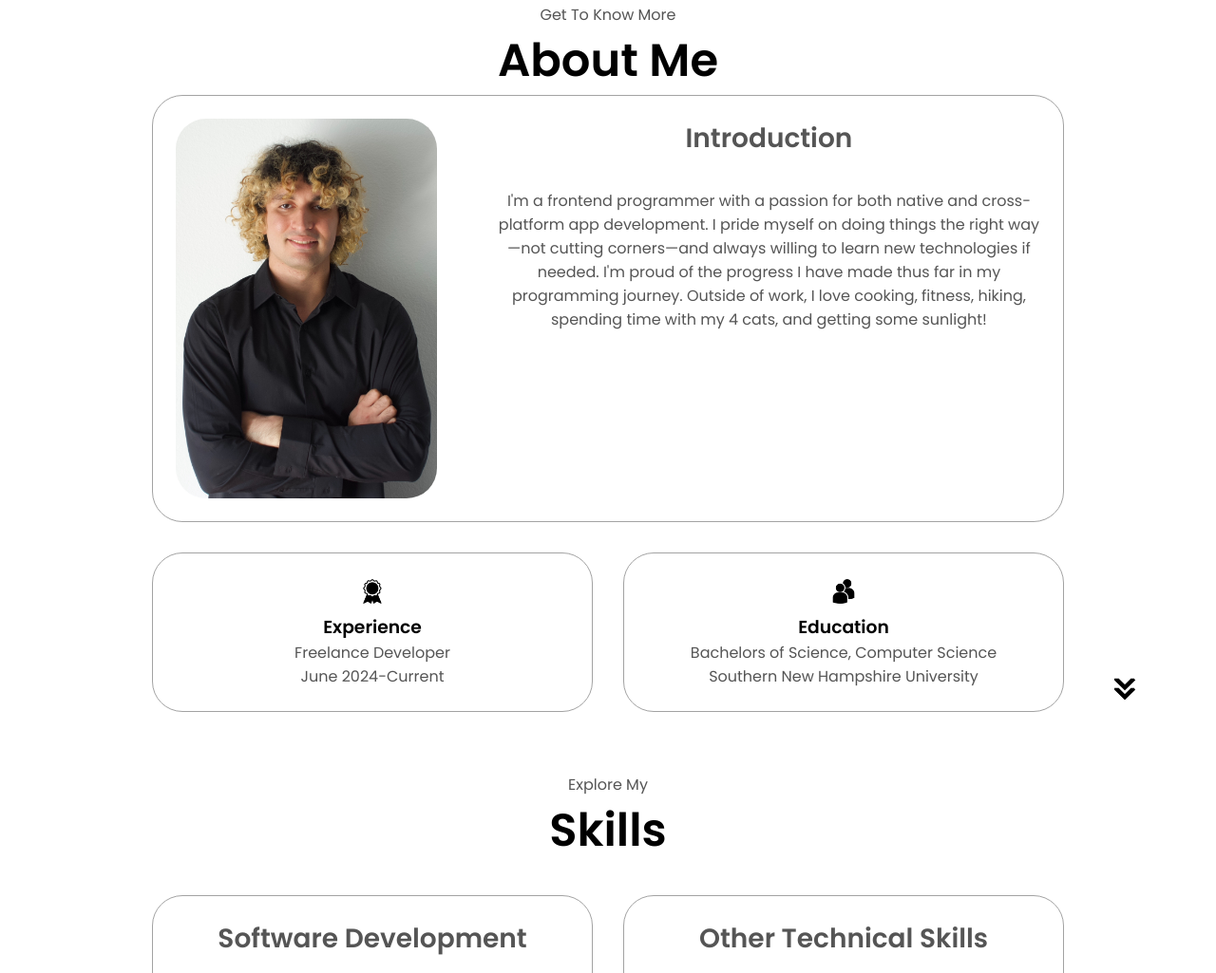
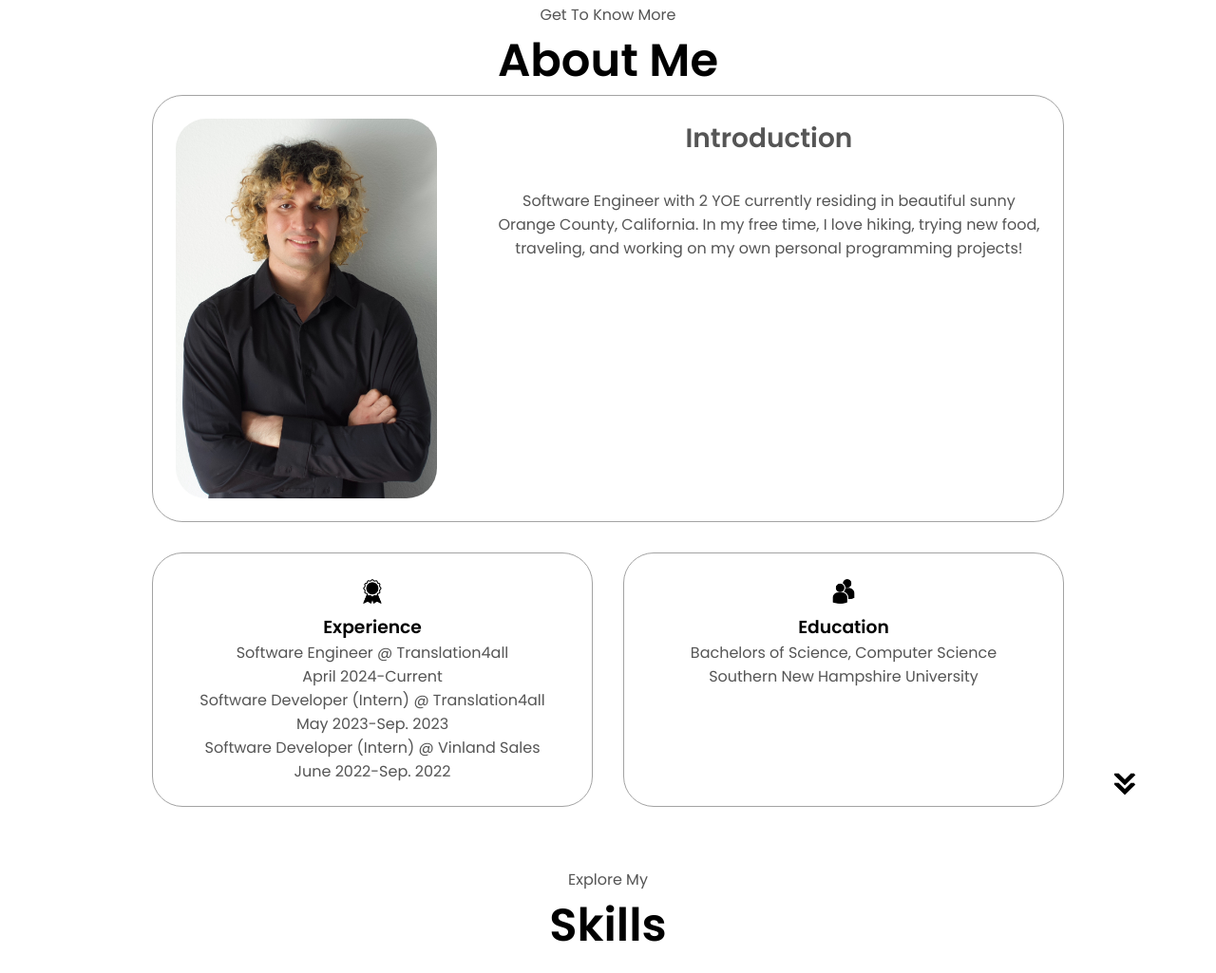
Before and after one commit to zheensuseyi/zheen-website, a plain HTML site: page index.html in a window 1280 px wide. Shown: the part 925-1950 px from the top of the page at 95% size. Drawn offline with Linux system fonts and the light colour scheme.

Commit message:
Update index.html

```diff
--- a/index.html
+++ b/index.html
@@ -44,7 +44,7 @@
       <div class="section__text">
         <p class="section__text__p1">Hello, I'm</p>
         <h1 class="title">Zheen Suseyi</h1>
-        <p class="section__text__p2">iOS+Android Dev</p>
+        <p class="section__text__p2">Software Engineer</p>
         <div class="btn-container">
           <button
             class="btn btn-color-2"
@@ -86,10 +86,8 @@
             </div>
             <div>
           <h2 class="experience-sub-title">Introduction</h2>
-          <p> I'm a frontend programmer with a passion for both native and cross-platform app development.
-            I pride myself on doing things the right way—not cutting corners—and always willing to learn new technologies if needed.
-            I'm proud of the progress I have made thus far in my programming journey.
-          Outside of work, I love cooking, fitness, hiking, spending time with my 4 cats, and getting some sunlight!  </p>
+          <p> Software Engineer with 2 YOE currently residing in beautiful sunny Orange County, California. In my free time, I love
+            hiking, trying new food, traveling, and working on my own personal programming projects! </p>
         </div>
       </div>
     </div>
@@ -103,7 +101,9 @@
                   class="icon"
                 />
                 <h3>Experience</h3>
-                <p>Freelance Developer<br />June 2024-Current</p>
+                <p>Software Engineer @ Translation4all <br />April 2024-Current</p>
+                <p>Software Developer (Intern) @ Translation4all <br />May 2023-Sep. 2023</p>
+                <p>Software Developer (Intern) @ Vinland Sales <br />June 2022-Sep. 2022</p>
               </div>
               <div class="details-container">
                 <img
```
